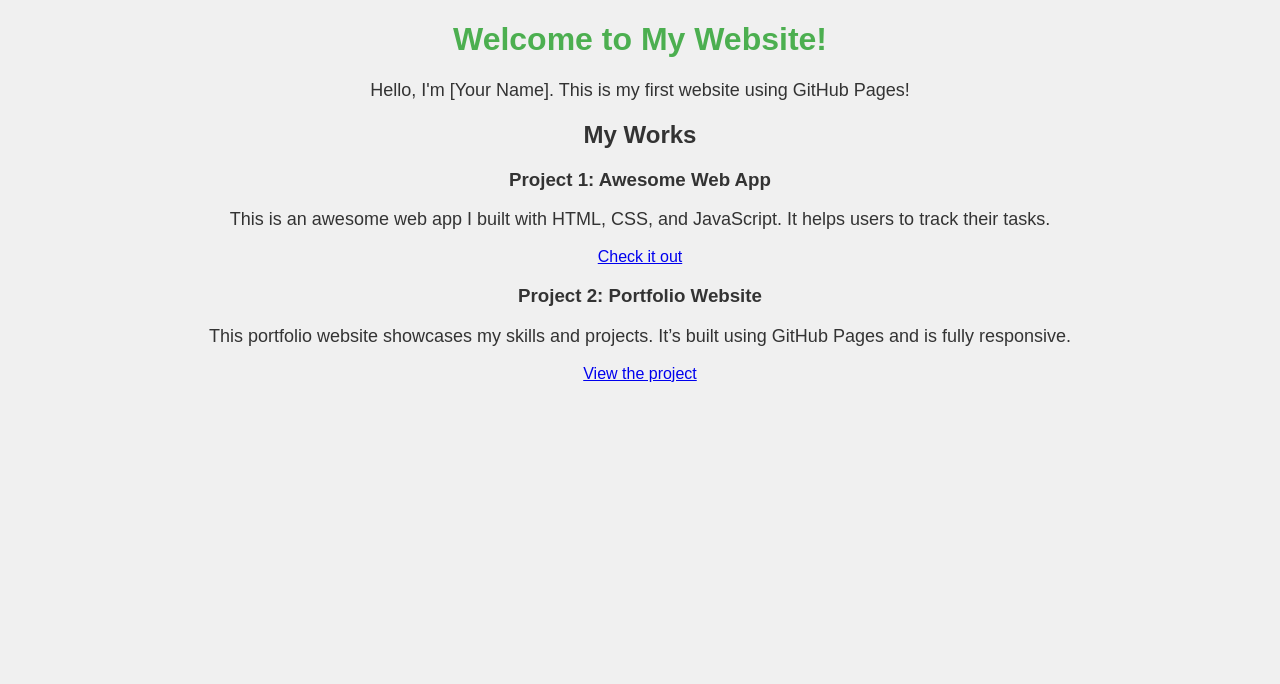
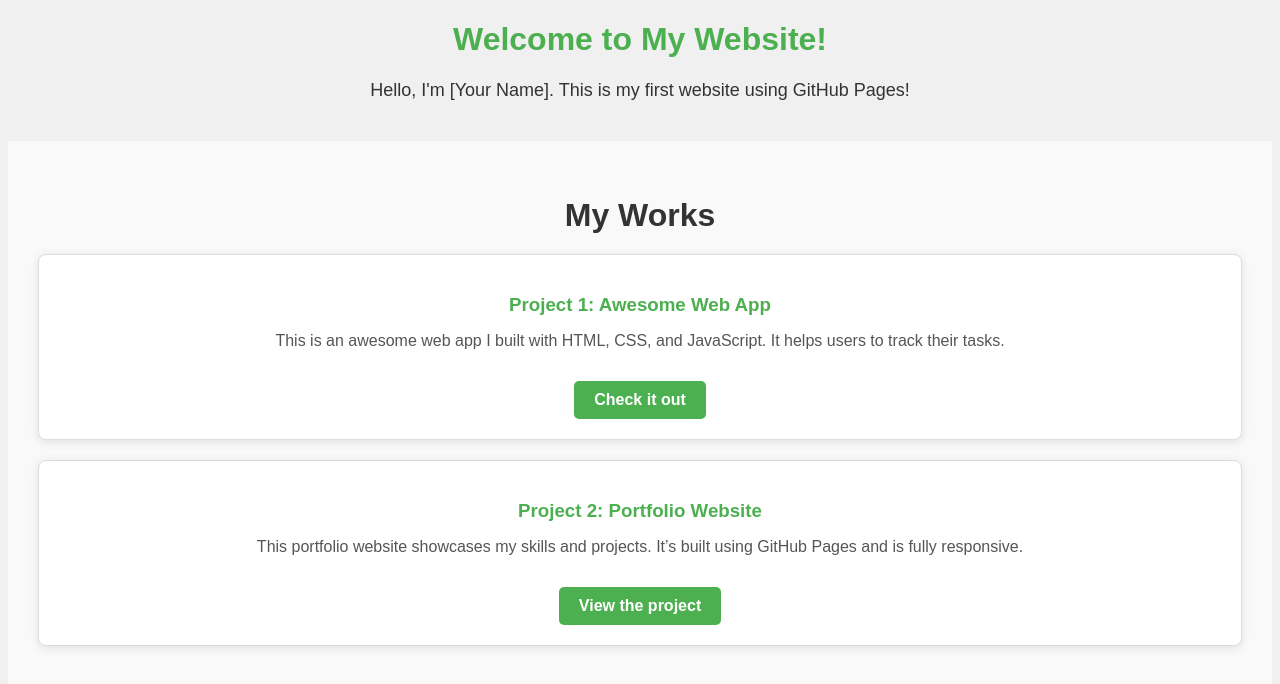
Before and after one commit to Dhanu0729/Dhanu, a plain HTML site: page index.html in a window 1280 px wide. Drawn offline with Linux system fonts and the light colour scheme.

Commit message:
Update styles.css

```diff
--- a/styles.css
+++ b/styles.css
@@ -10,3 +10,50 @@ h1 {
 p {
     font-size: 18px;
 }
+/* Style for the 'Works' section */
+#works {
+    background-color: #f9f9f9;  /* Light background color */
+    padding: 30px;  /* Add padding around the section */
+    margin-top: 40px;  /* Space it out from previous sections */
+}
+
+#works h2 {
+    text-align: center;  /* Center the title */
+    font-size: 2em;  /* Bigger font size */
+    color: #333;  /* Dark color for the title */
+    margin-bottom: 20px;  /* Add space below the title */
+}
+
+/* Style for each project in 'Works' */
+.work-item {
+    background-color: white;  /* White background for each project */
+    border: 1px solid #ddd;  /* Light border around each project */
+    padding: 20px;  /* Padding inside the project container */
+    margin-bottom: 20px;  /* Space between projects */
+    border-radius: 8px;  /* Rounded corners */
+    box-shadow: 0 2px 10px rgba(0, 0, 0, 0.1);  /* Light shadow for depth */
+}
+
+/* Style for project titles */
+.work-item h3 {
+    color: #4CAF50;  /* Green color for project titles */
+    margin-bottom: 10px;  /* Space below each title */
+}
+
+/* Style for project descriptions */
+.work-item p {
+    font-size: 16px;  /* Font size for descriptions */
+    color: #555;  /* Dark gray text color */
+}
+
+/* Style for links (buttons) */
+.work-item a {
+    display: inline-block;  /* Make the link look like a button */
+    margin-top: 15px;  /* Add some space above the link */
+    text-decoration: none;  /* Remove the underline from the link */
+    color: #fff;  /* White text color for the link */
+    background-color: #4CAF50;  /* Green background for the link */
+    padding: 10px 20px;  /* Padding inside the button */
+    border-radius: 5px;  /* Rounded corners for the button */
+    font-weight: bold;  /* Bold text inside the button */
+}
```
